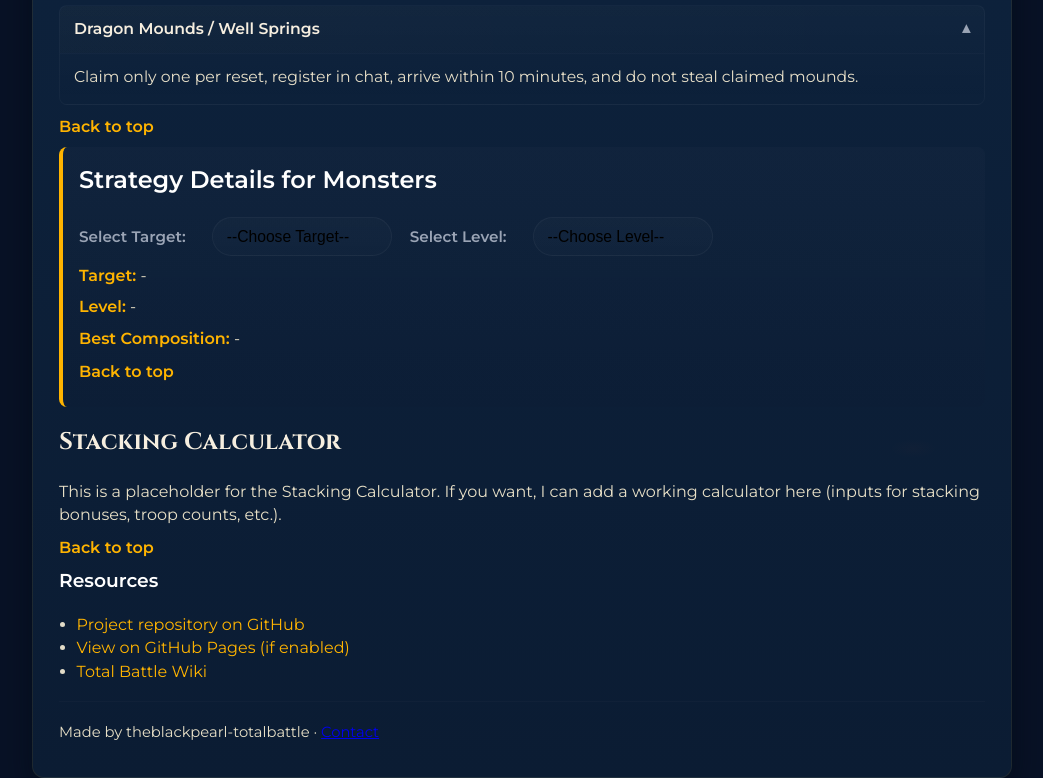
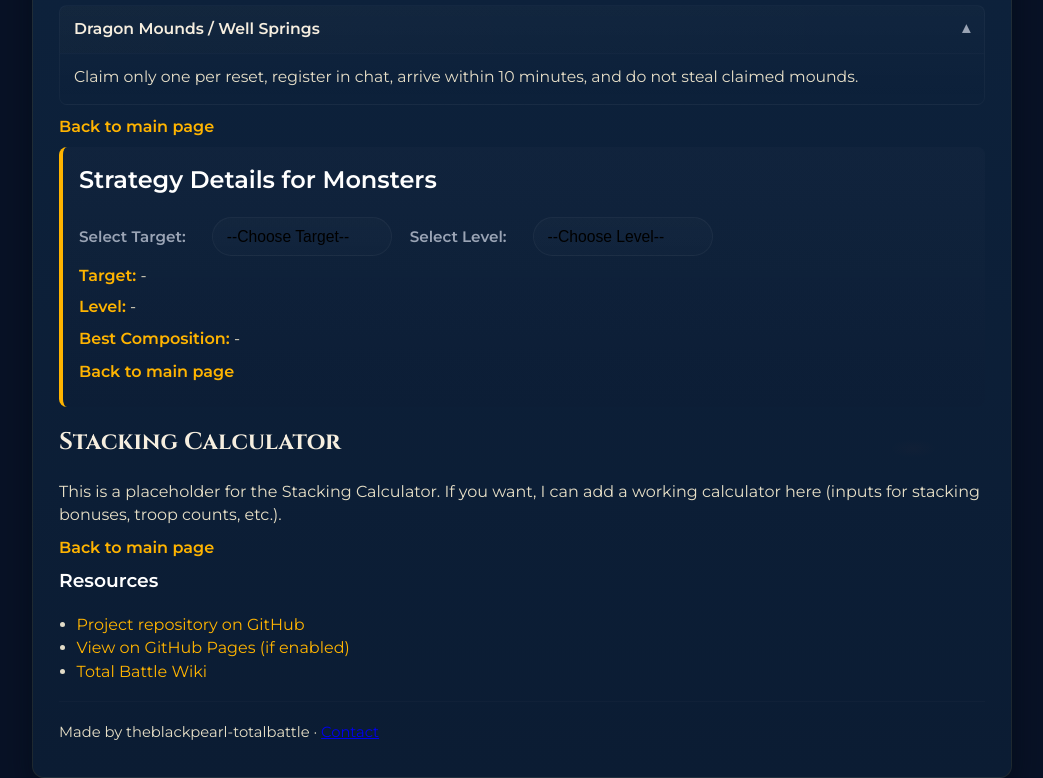
Before and after one commit to theblackpearl-totalbattle/guide, a plain HTML site: page index.html in a window 1280 px wide. Shown: the part 914-1692 px from the top of the page, without its empty margins (118-1161 px from the left). Drawn offline with Linux system fonts and the light colour scheme.

Commit message:
Change back-link navigation to main page
Updated navigation links to point to the main page instead of back to top.

```diff
--- a/index.html
+++ b/index.html
@@ -9,7 +9,6 @@
 </head>
 <body>
     <div class="container">
-        <a id="top"></a>
         <h1>Total Battle Strategy Guide</h1>
 
         <!-- Intro / description (updated as requested) -->
@@ -79,7 +78,7 @@
                 </div>
             </details>
 
-            <p class="back-link"><a href="#top">Back to top</a></p>
+            <p class="back-link"><a href="index.html">Back to main page</a></p>
         </section>
 
         <div class="result-box">
@@ -103,7 +102,7 @@
             <p><strong>Best Composition:</strong> <span id="composition">-</span></p>
             <p id="extraNote"></p>
 
-            <p class="back-link"><a href="#top">Back to top</a></p>
+            <p class="back-link"><a href="index.html">Back to main page</a></p>
         </div>
 
         <!-- Stacking Calculator section (placeholder) -->
@@ -111,7 +110,7 @@
             <h2 id="stacking-heading">Stacking Calculator</h2>
             <p class="tip-content">This is a placeholder for the Stacking Calculator. If you want, I can add a working calculator here (inputs for stacking bonuses, troop counts, etc.).</p>
 
-            <p class="back-link"><a href="#top">Back to top</a></p>
+            <p class="back-link"><a href="index.html">Back to main page</a></p>
         </section>
 
         <!-- Resources section with links -->
```
